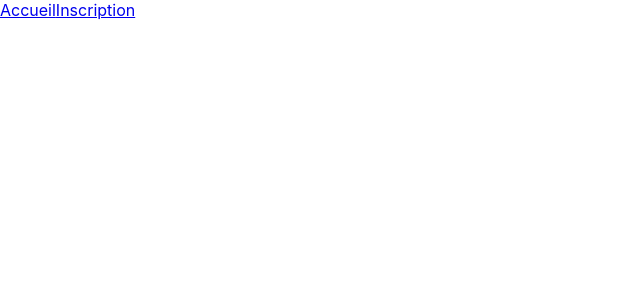
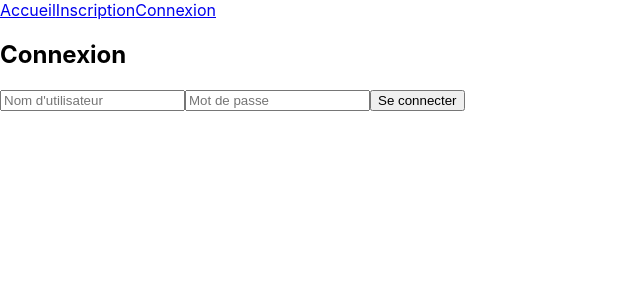
Before and after one commit to amineBelkessa/Mathquest, a React (Create React App) app in the folder frontend/: page /login in a window 1280 px wide. Before the commit this address had no page. Shown: the top 300 px of the page, without its empty margins (0-640 px from the left). Built offline with nearby package versions, Linux system fonts and the light colour scheme.

Commit message:
Sauvegarde avant récupération de dev

```diff
--- a/frontend/src/App.js
+++ b/frontend/src/App.js
@@ -2,6 +2,7 @@
 import React from "react";
 import { BrowserRouter as Router, Routes, Route, Link } from "react-router-dom";
 import RegisterForm from "./components/Auth/RegisterForm";
+import Login from "./components/Auth/Login";
 import Home from "./pages/Home";
 import Dashboard from "./pages/Dashboard";
 
@@ -13,11 +14,13 @@ function App() {
             <nav>
                 <Link to="/">Accueil</Link>
                 <Link to="/register">Inscription</Link>
+                <Link to="/Login">Connexion</Link>
             </nav>
 
             <Routes>
                 <Route path="/" element={<Home />} />
                 <Route path="/register" element={<RegisterForm />} />
+                <Route path="/login" element={<Login />} />
 
             </Routes>
         </Router>
--- /dev/null
+++ b/frontend/src/components/Auth/Login.jsx
@@ -0,0 +1,16 @@
+import React from "react";
+
+const Login = () => {
+    return (
+        <div>
+            <h2>Connexion</h2>
+            <form>
+                <input type="text" placeholder="Nom d'utilisateur" />
+                <input type="password" placeholder="Mot de passe" />
+                <button type="submit">Se connecter</button>
+            </form>
+        </div>
+    );
+};
+
+export default Login;
```
